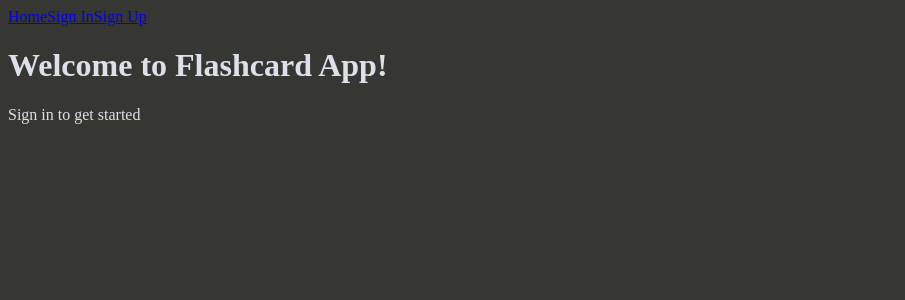
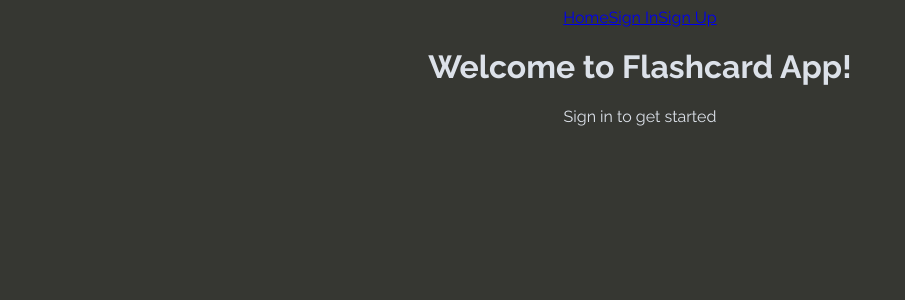
Before and after one commit to lakshinhemachandran/Quizzy, a React (Vite) app: page / in a window 1280 px wide. Shown: the top 300 px of the page, without its empty margins (0-905 px from the left). Built offline with nearby package versions, Linux system fonts and the light colour scheme; no server answers.

Commit message:
Changed the css

```diff
--- a/src/App.css
+++ b/src/App.css
@@ -1,4 +1,8 @@
+@import url('https://fonts.googleapis.com/css2?family=Raleway:ital,wght@0,100..900;1,100..900&display=swap');
+
 body {
     background-color: #363732;
     color : #DCE1E9;
+    font-family: 'Raleway', sans-serif;
+    text-align: center;
 }
```
